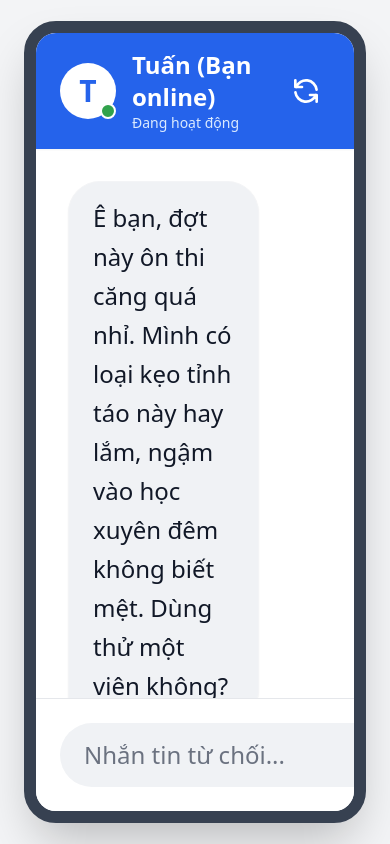
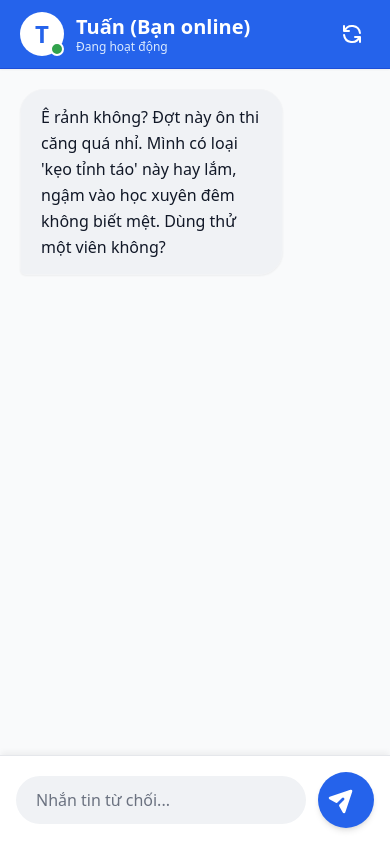
Before and after one commit to colien11111-ux/NGUOI_LA_TREN_MANG, a plain HTML site: page index.html in a window 390 px wide. Drawn offline with nearby package versions, Linux system fonts and the light colour scheme.

Commit message:
Refactor index.html for better mobile support
Updated HTML structure and styles for responsiveness and improved user experience.

```diff
--- a/index.html
+++ b/index.html
@@ -2,7 +2,7 @@
 <html lang="vi">
 <head>
     <meta charset="UTF-8">
-    <meta name="viewport" content="width=device-width, initial-scale=1.0">
+    <meta name="viewport" content="width=device-width, initial-scale=1.0, maximum-scale=1.0, user-scalable=no">
     <title>SafeShield - Kỹ Năng Từ Chối</title>
     <script src="https://cdn.tailwindcss.com"></script>
     <style>
@@ -11,70 +11,79 @@
             to { opacity: 1; transform: translateY(0); }
         }
         /* Tùy chỉnh thanh cuộn cho đẹp mắt */
-        ::-webkit-scrollbar { width: 8px; }
+        ::-webkit-scrollbar { width: 6px; }
         ::-webkit-scrollbar-track { background: transparent; }
         ::-webkit-scrollbar-thumb { background: #cbd5e1; border-radius: 10px; }
         ::-webkit-scrollbar-thumb:hover { background: #94a3b8; }
+
+        /* Đảm bảo khung chat tự cuộn khi nội dung dài */
+        #chat-messages {
+            scroll-behavior: smooth;
+        }
     </style>
 </head>
-<body class="bg-gray-100 h-screen flex justify-center items-center font-sans p-6">
+<!-- Body tối ưu cho thiết bị di động: p-0 trên mobile, flex center md trở lên -->
+<body class="bg-gray-100 h-screen md:flex md:justify-center md:items-center font-sans p-0 md:p-6 overflow-hidden">
 
-<!-- Khung giả lập thiết bị -->
-<div class="w-full max-w-6xl h-[95vh] flex flex-col bg-white rounded-[2rem] overflow-hidden relative border-[12px] border-[#374151] shadow-2xl">
+<!-- Khung giả lập thiết bị: Mặc định full màn hình, từ md trở lên thì tạo khung giả lập -->
+<div class="w-full h-full md:max-w-md lg:max-w-6xl md:h-[95vh] flex flex-col bg-white overflow-hidden relative md:rounded-[2rem] md:border-[12px] border-[#374151] md:shadow-2xl">
 
     <!-- Header -->
-    <div class="bg-[#2563eb] text-white py-4 px-6 flex-none flex items-center justify-between z-10 shadow-sm">
-        <div class="flex items-center gap-4">
+    <div class="bg-[#2563eb] text-white py-3 px-5 flex-none flex items-center justify-between z-10 shadow-sm border-b border-blue-700">
+        <div class="flex items-center gap-3">
             <!-- Avatar -->
-            <div class="relative">
-                <div class="w-14 h-14 bg-white rounded-full flex items-center justify-center text-[#2563eb] text-3xl font-bold">
+            <div class="relative flex-shrink-0">
+                <div class="w-11 h-11 bg-white rounded-full flex items-center justify-center text-[#2563eb] text-2xl font-bold">
                     T
                 </div>
                 <!-- Dấu chấm xanh online -->
-                <div class="absolute bottom-0 right-0 w-4 h-4 bg-[#31a24c] border-2 border-white rounded-full"></div>
+                <div class="absolute bottom-0 right-0 w-3.5 h-3.5 bg-[#31a24c] border-2 border-white rounded-full"></div>
             </div>
             <!-- Thông tin -->
             <div>
-                <h1 class="text-2xl font-bold">Tuấn (Bạn online)</h1>
-                <p class="text-sm text-blue-100">Đang hoạt động</p>
+                <h1 class="text-xl font-bold leading-tight">Tuấn (Bạn online)</h1>
+                <p class="text-xs text-blue-100">Đang hoạt động</p>
             </div>
         </div>
         <!-- Nút Tải lại -->
-        <button onclick="location.reload()" class="p-2 hover:bg-blue-700 rounded-full transition-colors" title="Làm mới cuộc trò chuyện">
-            <svg class="w-8 h-8 text-white" fill="none" stroke="currentColor" viewBox="0 0 24 24"><path stroke-linecap="round" stroke-linejoin="round" stroke-width="2" d="M4 4v5h.582m15.356 2A8.001 8.001 0 004.582 9m0 0H9m11 11v-5h-.581m0 0a8.003 8.003 0 01-15.357-2m15.357 2H15"></path></svg>
+        <button onclick="location.reload()" class="p-1.5 hover:bg-blue-700 rounded-full transition-colors" title="Làm mới cuộc trò chuyện">
+            <svg class="w-6 h-6 text-white" fill="none" stroke="currentColor" viewBox="0 0 24 24"><path stroke-linecap="round" stroke-linejoin="round" stroke-width="2" d="M4 4v5h.582m15.356 2A8.001 8.001 0 004.582 9m0 0H9m11 11v-5h-.581m0 0a8.003 8.003 0 01-15.357-2m15.357 2H15"></path></svg>
         </button>
     </div>
 
     <!-- Chat Box -->
-    <div id="chat-box" class="flex-1 overflow-y-auto p-8 space-y-6 bg-white pb-10">
+    <div id="chat-messages" class="flex-1 overflow-y-auto p-5 space-y-5 bg-gray-50 pb-12">
         <!-- Tin nhắn sẽ hiển thị ở đây -->
     </div>
 
     <!-- Khung nhập tin nhắn -->
-    <div class="bg-white p-6 border-t border-gray-200 flex-none z-10">
-        <form id="chat-form" class="flex gap-4 items-center">
-            <input type="text" id="user-input" autocomplete="off" class="flex-1 bg-[#f0f2f5] border-none rounded-full px-6 py-4 text-2xl focus:outline-none focus:ring-2 focus:ring-[#2563eb] transition-all placeholder-gray-500 text-gray-800" placeholder="Nhắn tin từ chối...">
-            <button type="submit" class="bg-[#2563eb] hover:bg-blue-700 text-white rounded-full p-4 w-16 h-16 flex items-center justify-center shrink-0 transition-transform hover:scale-105 shadow-md">
-                <svg class="w-8 h-8 transform rotate-45 -mt-1 -ml-1" fill="currentColor" viewBox="0 0 20 20"><path d="M10.894 2.553a1 1 0 00-1.788 0l-7 14a1 1 0 001.169 1.409l5-1.429A1 1 0 009 15.571V11a1 1 0 112 0v4.571a1 1 0 00.725.962l5 1.428a1 1 0 001.17-1.408l-7-14z"></path></svg>
+    <div class="bg-white p-4 border-t border-gray-200 flex-none z-10 shadow-[0_-4px_6px_-1px_rgba(0,0,0,0.05)]">
+        <!-- Chú ý: input và button nằm cùng form -->
+        <form id="chat-form" class="flex gap-3 items-center" action="#">
+            <input type="text" id="user-input" autocomplete="off" class="flex-1 bg-[#f0f2f5] border-none rounded-full px-5 py-3 text-base focus:outline-none focus:ring-2 focus:ring-[#2563eb] transition-all placeholder-gray-500 text-gray-800" placeholder="Nhắn tin từ chối...">
+            <!-- Thêm ID cho nút gửi để dễ bắt sự kiện click -->
+            <button type="submit" id="send-btn" class="bg-[#2563eb] hover:bg-blue-700 text-white rounded-full p-3.5 w-14 h-14 flex items-center justify-center flex-shrink-0 transition-transform hover:scale-105 shadow-md">
+                <svg class="w-7 h-7 transform rotate-45 -mt-1 -ml-1" fill="currentColor" viewBox="0 0 20 20"><path d="M10.894 2.553a1 1 0 00-1.788 0l-7 14a1 1 0 001.169 1.409l5-1.429A1 1 0 009 15.571V11a1 1 0 112 0v4.571a1 1 0 00.725.962l5 1.428a1 1 0 001.17-1.408l-7-14z"></path></svg>
             </button>
         </form>
     </div>
 
     <!-- Bảng điểm kết quả -->
-    <div id="result-overlay" class="absolute inset-0 bg-black/80 hidden flex-col justify-center items-center z-50 p-8 text-center backdrop-blur-sm">
-        <div id="result-card" class="bg-white rounded-3xl p-10 max-w-4xl w-full transform scale-95 transition-transform duration-300 shadow-2xl">
-            <h2 id="result-title" class="text-5xl font-extrabold mb-4"></h2>
-            <p id="result-score" class="text-6xl font-black mb-6"></p>
-            <p id="result-message" class="text-2xl text-gray-700 mb-8 leading-relaxed"></p>
-            <button onclick="location.reload()" class="bg-[#2563eb] hover:bg-blue-700 text-white font-bold py-4 px-12 rounded-full text-2xl transition-transform hover:scale-105 shadow-xl">Thử lại tình huống</button>
+    <div id="result-overlay" class="absolute inset-0 bg-black/80 hidden flex-col justify-center items-center z-50 p-6 text-center backdrop-blur-sm">
+        <div id="result-card" class="bg-white rounded-3xl p-8 w-full max-w-lg transform scale-95 transition-transform duration-300 shadow-2xl">
+            <h2 id="result-title" class="text-4xl font-extrabold mb-4"></h2>
+            <p id="result-score" class="text-5xl font-black mb-6"></p>
+            <p id="result-message" class="text-xl text-gray-700 mb-8 leading-relaxed"></p>
+            <button onclick="location.reload()" class="bg-[#2563eb] hover:bg-blue-700 text-white font-bold py-3.5 px-10 rounded-full text-xl transition-transform hover:scale-105 shadow-xl">Thử lại tình huống</button>
         </div>
     </div>
 </div>
 
 <script>
-    const chatBox = document.getElementById('chat-box');
+    const chatMessages = document.getElementById('chat-messages');
     const chatForm = document.getElementById('chat-form');
     const userInput = document.getElementById('user-input');
+    const sendBtn = document.getElementById('send-btn');
     const resultOverlay = document.getElementById('result-overlay');
     const resultTitle = document.getElementById('result-title');
     const resultScore = document.getElementById('result-score');
@@ -84,9 +93,8 @@
     const maxTurns = 5;
 
     window.onload = () => {
-        // Tuấn gửi tin nhắn mồi ngay khi load trang
         setTimeout(() => {
-            addMessage("ai", "Ê bạn, đợt này ôn thi căng quá nhỉ. Mình có loại kẹo tỉnh táo này hay lắm, ngậm vào học xuyên đêm không biết mệt. Dùng thử một viên không?");
+            addMessage("ai", "Ê rảnh không? Đợt này ôn thi căng quá nhỉ. Mình có loại 'kẹo tỉnh táo' này hay lắm, ngậm vào học xuyên đêm không biết mệt. Dùng thử một viên không?");
         }, 500);
     };
 
@@ -94,26 +102,30 @@
         const msgDiv = document.createElement('div');
         msgDiv.className = `flex ${type === 'user' ? 'justify-end' : 'justify-start'} animate-[fadeIn_0.3s_ease-out]`;
 
-        // Giao diện bong bóng chat mới
+        // Cập nhật: bubbleStyle dùng text-base (chuẩn điện thoại) thay vì text-2xl (chữ quá to) [cite: 3]
         const bubbleStyle = type === 'user'
-            ? 'bg-[#2563eb] text-white rounded-[2rem] rounded-br-md'
-            : 'bg-[#f0f2f5] text-gray-900 rounded-[2rem] rounded-bl-md border border-gray-100';
+            ? 'bg-[#2563eb] text-white rounded-[1.5rem] rounded-br-md'
+            : 'bg-[#f0f2f5] text-gray-900 rounded-[1.5rem] rounded-bl-md border border-gray-100 shadow-sm';
 
         msgDiv.innerHTML = `
-            <div class="max-w-[75%] ${bubbleStyle} text-2xl px-6 py-4 shadow-sm leading-relaxed">
+            <div class="max-w-[75%] ${bubbleStyle} text-base px-5 py-3.5 leading-relaxed">
                 ${text}
             </div>
         `;
-        chatBox.appendChild(msgDiv);
+        chatMessages.appendChild(msgDiv);
+        scrollToBottom();
+    }
 
-        // Cuộn xuống dòng mới nhất
-        chatBox.scrollTo({
-            top: chatBox.scrollHeight,
+    // Tự động cuộn xuống tin nhắn cuối cùng [cite: 3]
+    function scrollToBottom() {
+        chatMessages.scrollTo({
+            top: chatMessages.scrollHeight,
             behavior: 'smooth'
         });
     }
 
-    chatForm.addEventListener('submit', (e) => {
+    // Xử lý gửi tin nhắn dứt khoát: lắng nghe click nút VÀ form submit
+    const handleSubmit = (e) => {
         e.preventDefault();
         const text = userInput.value.trim();
         if (!text) return;
@@ -124,7 +136,23 @@
 
         turnCount++;
         processAIResponse(text);
+    };
+
+    // Lắng nghe form submit (Dành cho Enter trên bàn phím)
+    chatForm.addEventListener('submit', handleSubmit);
+
+    // Xử lý Gửi dứt khoát: Bắt sự kiện click vào nút Gửi trên điện thoại
+    // Thêm preventDefault vào click để đảm bảo logic click chạy trước khi form submit
+    sendBtn.addEventListener('click', (e) => {
+        const text = userInput.value.trim();
+        // Nếu có text, thực hiện logic handleSubmit và ngăn form submit mặc định [cite: 3]
+        if(text) {
+            e.preventDefault();
+            handleSubmit(e);
+        }
     });
+
+    // ... Logic processAIResponse và showResult giữ nguyên [cite: 3] ...
 
     function processAIResponse(text) {
         const winRegex = /(báo|mách|gọi|nói|chặn|block|bắt).*(công an|ba|mẹ|thầy|cô|ông|bà|người lớn)/i;
@@ -161,7 +189,7 @@
                     addMessage("ai", reply);
                 }
             }
-        }, 1000);
+        }, 1200);
     }
 
     function showResult(status) {
@@ -175,19 +203,19 @@
 
         if (status === 'win') {
             resultTitle.innerText = "🏆 XỬ LÝ XUẤT SẮC!";
-            resultTitle.className = "text-5xl font-extrabold mb-4 text-green-600";
+            resultTitle.className = "text-4xl font-extrabold mb-4 text-green-600";
             resultScore.innerText = "Điểm an toàn: 100/100";
             resultScore.className = "text-5xl font-black mb-6 text-green-500";
             resultMessage.innerText = "Bạn đã có kỹ năng bảo vệ bản thân rất tốt! Việc dứt khoát từ chối và đe dọa báo cho người lớn hoặc cơ quan chức năng là cách hiệu quả nhất để chấm dứt sự rủ rê của kẻ xấu.";
         } else if (status === 'fail') {
             resultTitle.innerText = "❌ RẤT NGUY HIỂM!";
-            resultTitle.className = "text-5xl font-extrabold mb-4 text-red-600";
+            resultTitle.className = "text-4xl font-extrabold mb-4 text-red-600";
             resultScore.innerText = "Điểm an toàn: 0/100";
             resultScore.className = "text-5xl font-black mb-6 text-red-500";
             resultMessage.innerText = "Bạn đã sập bẫy và đồng ý dùng thử! Các loại ma túy ngụy trang (núp bóng kẹo, nước trái cây) chỉ cần thử 1 lần là có thể gây nghiện và tàn phá hệ thần kinh. Phải kiên quyết nói KHÔNG!";
         } else {
             resultTitle.innerText = "⚠️ CẦN DỨT KHOÁT HƠN";
-            resultTitle.className = "text-5xl font-extrabold mb-4 text-yellow-600";
+            resultTitle.className = "text-4xl font-extrabold mb-4 text-yellow-600";
             resultScore.innerText = "Điểm an toàn: 50/100";
             resultScore.className = "text-5xl font-black mb-6 text-yellow-500";
             resultMessage.innerText = "Tuy bạn chưa đồng ý nhưng cách từ chối của bạn còn quá yếu ớt. Kẻ xấu sẽ còn tiếp tục bám theo dụ dỗ. Hãy từ chối thẳng thừng và dọa báo người lớn!";
```
